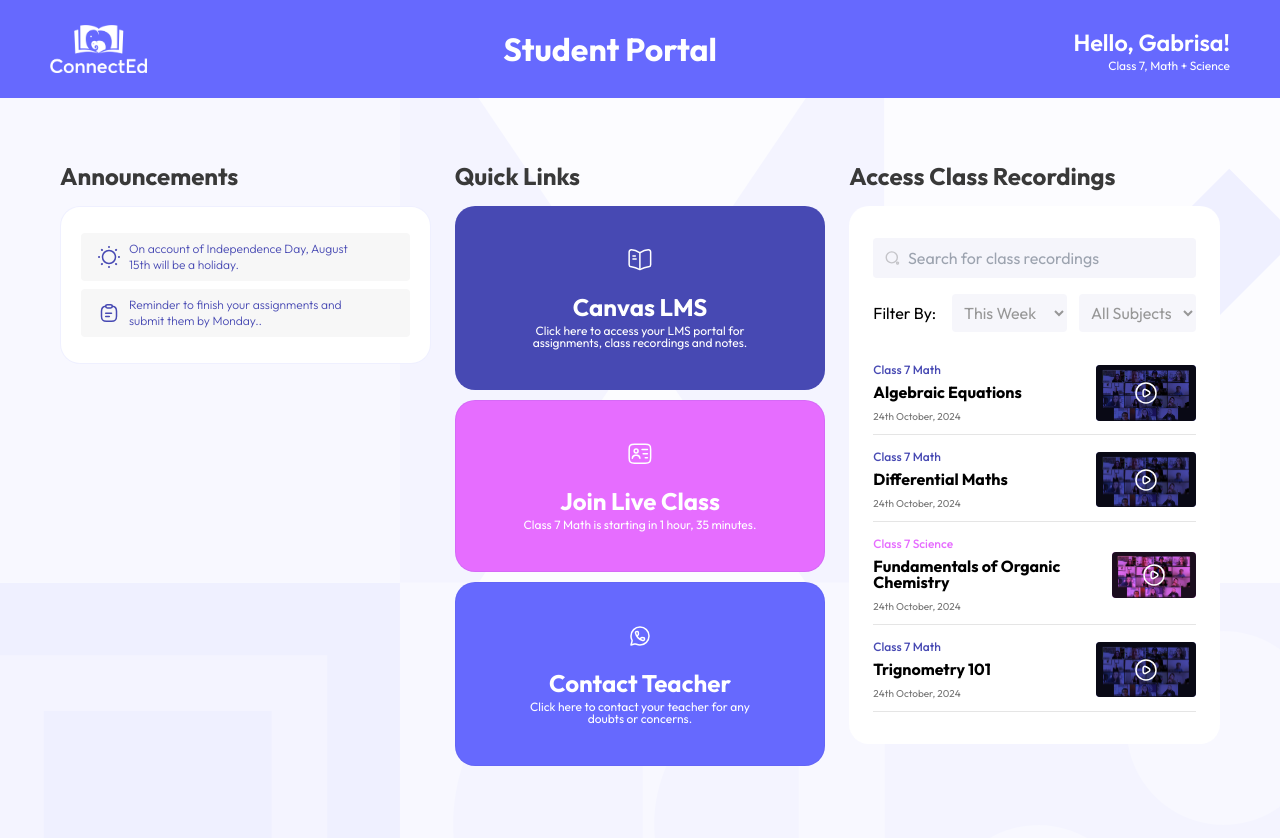
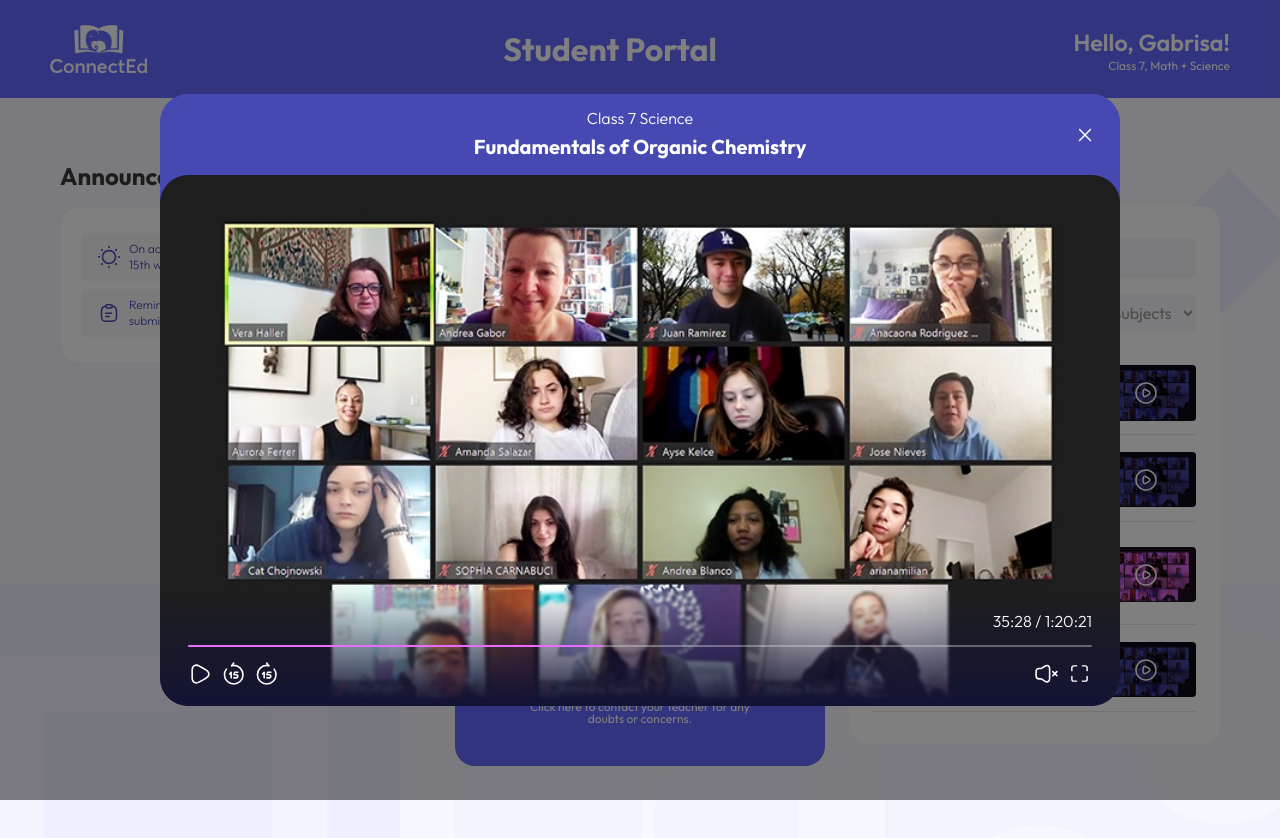
Before and after one commit to dilkhush-raj/connectEd, a Next.js app: page / in a window 1280 px wide. Both pictures are taken after a click on the element 1034 px from the left and 581 px from the top of the page. Shown: the top 838 px of the page. Built offline with nearby package versions, Linux system fonts and the light colour scheme.

Commit message:
feat: add VideoPlayer and VideoModal

```diff
--- a/src/app/page.tsx
+++ b/src/app/page.tsx
@@ -8,7 +8,7 @@ export default function Home() {
   return (
     <main className="min-h-screen bg-[url(/bg-vector.svg)] bg-cover bg-center bg-no-repeat p-[20px] sm:p-[60px]">
       <div className="mx-auto grid grid-cols-1 gap-6 lg:grid-cols-3">
-        <div className="mb-10">
+        <div>
           <H2>Announcements</H2>
           <div className="mt-3">
             <AnnouncementCard data={ANNOUNCEMENT_DATA} />
--- a/src/assets/icons.tsx
+++ b/src/assets/icons.tsx
@@ -228,3 +228,175 @@ export const PlayIcon = (
     />
   </svg>
 );
+
+export const PlayIcon2 = (
+  <svg
+    xmlns="http://www.w3.org/2000/svg"
+    width="25"
+    height="25"
+    viewBox="0 0 25 25"
+    fill="none"
+  >
+    <path
+      d="M4.16669 13.0446V9.33625C4.16669 4.73209 7.4271 2.84667 11.4167 5.14876L14.6354 7.00292L17.8542 8.85709C21.8438 11.1592 21.8438 14.93 17.8542 17.2321L14.6354 19.0863L11.4167 20.9404C7.4271 23.2425 4.16669 21.3571 4.16669 16.7529V13.0446Z"
+      stroke="white"
+      strokeWidth="1.575"
+      strokeMiterlimit="10"
+      strokeLinecap="round"
+      strokeLinejoin="round"
+    />
+  </svg>
+);
+
+export const Previous15sIcon = (
+  <svg
+    xmlns="http://www.w3.org/2000/svg"
+    width="25"
+    height="25"
+    viewBox="0 0 25 25"
+    fill="none"
+  >
+    <path
+      d="M16.8576 11.2812H13.6701L12.8784 13.6666H15.2638C16.1388 13.6666 16.8576 14.375 16.8576 15.2604C16.8576 16.1354 16.1492 16.8541 15.2638 16.8541H12.8784"
+      stroke="white"
+      strokeWidth="1.575"
+      strokeLinecap="round"
+      strokeLinejoin="round"
+    />
+    <path
+      d="M10.1702 16.8437V11.2812L8.60767 13.0208"
+      stroke="white"
+      strokeWidth="1.575"
+      strokeLinecap="round"
+      strokeLinejoin="round"
+    />
+    <path
+      d="M10.6703 4.65614L12.7328 2.08325"
+      stroke="white"
+      strokeWidth="1.575"
+      strokeLinecap="round"
+      strokeLinejoin="round"
+    />
+    <path
+      d="M5.34722 8.12469C4.19097 9.66636 3.47223 11.5726 3.47223 13.6559C3.47223 18.7705 7.61808 22.9164 12.7327 22.9164C17.8472 22.9164 21.9931 18.7705 21.9931 13.6559C21.9931 8.54136 17.8472 4.39551 12.7327 4.39551C12.0243 4.39551 11.3368 4.48931 10.6702 4.64556"
+      stroke="white"
+      strokeWidth="1.575"
+      strokeLinecap="round"
+      strokeLinejoin="round"
+    />
+  </svg>
+);
+
+export const Next15sIcon = (
+  <svg
+    xmlns="http://www.w3.org/2000/svg"
+    width="25"
+    height="25"
+    viewBox="0 0 25 25"
+    fill="none"
+  >
+    <path
+      d="M16.858 11.2812H13.6705L12.8788 13.6666H15.2642C16.1392 13.6666 16.858 14.375 16.858 15.2604C16.858 16.1354 16.1496 16.8541 15.2642 16.8541H12.8788"
+      stroke="white"
+      strokeWidth="1.575"
+      strokeLinecap="round"
+      strokeLinejoin="round"
+    />
+    <path
+      d="M10.1705 16.8437V11.2812L8.60797 13.0208"
+      stroke="white"
+      strokeWidth="1.575"
+      strokeLinecap="round"
+      strokeLinejoin="round"
+    />
+    <path
+      d="M14.7955 4.65614L12.733 2.08325"
+      stroke="white"
+      strokeWidth="1.575"
+      strokeLinecap="round"
+      strokeLinejoin="round"
+    />
+    <path
+      d="M20.1181 8.12469C21.2744 9.66636 21.9931 11.5726 21.9931 13.6559C21.9931 18.7705 17.8472 22.9164 12.7327 22.9164C7.61808 22.9164 3.47223 18.7705 3.47223 13.6559C3.47223 8.54136 7.61808 4.39551 12.7327 4.39551C13.441 4.39551 14.1285 4.48931 14.7951 4.64556"
+      stroke="white"
+      strokeWidth="1.575"
+      strokeLinecap="round"
+      strokeLinejoin="round"
+    />
+  </svg>
+);
+
+export const MuteIcon = (
+  <svg
+    xmlns="http://www.w3.org/2000/svg"
+    width="25"
+    height="25"
+    viewBox="0 0 25 25"
+    fill="none"
+  >
+    <path
+      d="M2.08333 10.5825V14.7492C2.08333 16.8325 3.125 17.8742 5.20833 17.8742H6.69792C7.08333 17.8742 7.46875 17.9888 7.80208 18.1867L10.8438 20.093C13.4688 21.7388 15.625 20.5409 15.625 17.4471V7.88463C15.625 4.78046 13.4688 3.59296 10.8438 5.23879L7.80208 7.14504C7.46875 7.34296 7.08333 7.45754 6.69792 7.45754H5.20833C3.125 7.45754 2.08333 8.49921 2.08333 10.5825Z"
+      stroke="white"
+      strokeWidth="1.5625"
+    />
+    <path
+      d="M22.9167 14.7078L18.7917 10.5828"
+      stroke="white"
+      strokeWidth="1.5625"
+      strokeMiterlimit="10"
+      strokeLinecap="round"
+      strokeLinejoin="round"
+    />
+    <path
+      d="M22.875 10.6241L18.75 14.7491"
+      stroke="white"
+      strokeWidth="1.5625"
+      strokeMiterlimit="10"
+      strokeLinecap="round"
+      strokeLinejoin="round"
+    />
+  </svg>
+);
+
+export const FullscreenIcon = (
+  <svg
+    xmlns="http://www.w3.org/2000/svg"
+    width="25"
+    height="25"
+    viewBox="0 0 25 25"
+    fill="none"
+  >
+    <path
+      d="M4.86111 9.63539L4.86111 6.77081C4.86111 5.7161 5.71612 4.86108 6.77083 4.86108L9.63542 4.86108M20.1389 15.3646V18.2291C20.1389 19.2838 19.2839 20.1389 18.2292 20.1389H15.3646M15.3646 4.86108L18.2292 4.86108C19.2839 4.86108 20.1389 5.7161 20.1389 6.77081V9.63539M9.63542 20.1389H6.77083C5.71612 20.1389 4.86111 19.2839 4.86111 18.2291L4.86111 15.3646"
+      stroke="white"
+      strokeWidth="1.43229"
+      strokeLinecap="round"
+      strokeLinejoin="round"
+    />
+  </svg>
+);
+
+export const CloseIcon = (
+  <svg
+    xmlns="http://www.w3.org/2000/svg"
+    width="46"
+    height="46"
+    viewBox="0 0 46 46"
+    fill="none"
+  >
+    <path
+      d="M17.5758 28.4241L28.4241 17.5758"
+      stroke="white"
+      strokeWidth="1.46809"
+      strokeLinecap="round"
+      strokeLinejoin="round"
+    />
+    <path
+      d="M28.4241 28.4241L17.5758 17.5758"
+      stroke="white"
+      strokeWidth="1.46809"
+      strokeLinecap="round"
+      strokeLinejoin="round"
+    />
+  </svg>
+);
--- a/src/components/class-recording-card.tsx
+++ b/src/components/class-recording-card.tsx
@@ -3,6 +3,9 @@
 import {SearchIcon} from "@/assets/icons";
 import Card from "./card";
 import VideoCard from "./video-card";
+import {useState} from "react";
+import VideoPlayer from "./video-player";
+import PlayerModal from "./player-modal";
 
 export default function ClassRecordingCard({
   data,
@@ -16,10 +19,26 @@ export default function ClassRecordingCard({
     videoUrl: string;
   }[];
 }) {
+  const [selectedRecording, setSelectedRecording] = useState<{
+    isOpen: boolean;
+    data: {
+      standard: number;
+      subjects: string;
+      topic: string;
+      videoUrl: string;
+    };
+  } | null>(null);
   const filterData = data;
+
+  const handleClose = () => {
+    setSelectedRecording(null);
+  };
 
   return (
     <Card className="px-6 py-8">
+      {selectedRecording && (
+        <PlayerModal data={selectedRecording?.data} handleClose={handleClose} />
+      )}
       <div className="flex items-center gap-2 rounded bg-[#4749b3]/5 px-3 py-2">
         {SearchIcon}{" "}
         <input
@@ -51,14 +70,24 @@ export default function ClassRecordingCard({
       </div>
       <div className="mt-8 flex flex-col gap-4">
         {filterData.map((video) => (
+          <div
+            key={video.id}
+            onClick={() => {
+              setSelectedRecording({
+                isOpen: true,
+                data: video,
+              });
+            }}
+            className="cursor-pointer"
+          >
             <VideoCard
-            key={video.id}
               standard={video.standard}
               subjects={video.subjects}
               topic={video.topic}
               videoUrl={video.videoUrl}
               date={video.date}
             />
+          </div>
         ))}
       </div>
     </Card>
--- /dev/null
+++ b/src/components/player-modal.tsx
@@ -0,0 +1,31 @@
+import VideoPlayer from "./video-player";
+import {CloseIcon} from "@/assets/icons";
+
+export default function PlayerModal({
+  data,
+  handleClose,
+}: {
+  data: any;
+  handleClose: any;
+}) {
+  if (!data) return null;
+  return (
+    <div className="fixed inset-0 z-50 flex items-center justify-center bg-black/50">
+      <div className="relative w-[75vw] rounded-[28px] bg-[#4749B3]">
+        <div className="relative flex flex-col items-center justify-center gap-2 p-4">
+          <p className="text-center text-base font-light leading-none text-white">
+            Class {data?.standard} {data.subjects}
+          </p>
+          <h4 className="text-center font-['Outfit'] text-xl font-bold leading-tight text-white">
+            {data.topic}
+          </h4>
+
+          <button onClick={handleClose} className="absolute right-3">
+            {CloseIcon}
+          </button>
+        </div>
+        <VideoPlayer videoUrl="/assets/video.jpeg" />
+      </div>
+    </div>
+  );
+}
--- a/src/components/video-card.tsx
+++ b/src/components/video-card.tsx
@@ -74,7 +74,7 @@ const VideoCard = ({
           {formatDate(date)}
         </div>
       </div>
-      <div className="relative overflow-hidden rounded">
+      <div className="relative flex-shrink-0 overflow-hidden rounded">
         <div
           className={`absolute inset-0 ${color[subjects].color} mix-blend-multiply`}
         ></div>
@@ -84,7 +84,7 @@ const VideoCard = ({
         <div className="absolute left-1/2 top-1/2 hidden -translate-x-1/2 -translate-y-1/2 text-xs text-white group-hover:block">
           play now
         </div>
-        <img src={videoUrl} alt="video" className="w-[100px] flex-shrink-0" />
+        <img src={videoUrl} alt="video" className="w-[100px]" />
       </div>
     </div>
   );
--- /dev/null
+++ b/src/components/video-player.tsx
@@ -0,0 +1,44 @@
+import {
+  FullscreenIcon,
+  MuteIcon,
+  Next15sIcon,
+  PlayIcon2,
+  Previous15sIcon,
+} from "@/assets/icons";
+
+/* eslint-disable @next/next/no-img-element */
+export default function VideoPlayer({videoUrl}: {videoUrl: string}) {
+  const videoLength = "1:20:21";
+  const videoProgress = "35:28";
+  const progressPercent = Math.round(
+    (Number(videoProgress) / Number(videoLength)) * 100
+  );
+
+  return (
+    <div className="relative overflow-hidden rounded-[28px] bg-[#1E1E1E]">
+      <img src={videoUrl} alt="video" className="w-full" />
+
+      <div className="absolute bottom-0 left-0 right-0 h-[115.50px] w-full rounded-bl-[28px] rounded-br-[28px] bg-gradient-to-b from-[#14143400] to-[#131434] backdrop-blur-[1.40px]" />
+      <div className="absolute bottom-5 left-7 right-7">
+        <div className="relative w-full">
+          <div className="absolute bottom-full right-0 mb-4 text-base font-light leading-none text-white">
+            {videoProgress} / {videoLength}
+          </div>
+          <div className="absolute inset-0 h-0.5 rounded-[14px] bg-[#d9d9d9] opacity-40" />
+          <div className="absolute inset-0 h-0.5 w-[415.08px] rounded-[14px] bg-[#e66dff]" />
+        </div>
+        <div className="mt-4 flex items-center justify-between">
+          <div className="flex items-center gap-2">
+            {PlayIcon2}
+            {Previous15sIcon}
+            {Next15sIcon}
+          </div>
+          <div className="flex items-center gap-2">
+            {MuteIcon}
+            {FullscreenIcon}
+          </div>
+        </div>
+      </div>
+    </div>
+  );
+}
```
Lines whose indentation alone changed are shown as unchanged.
